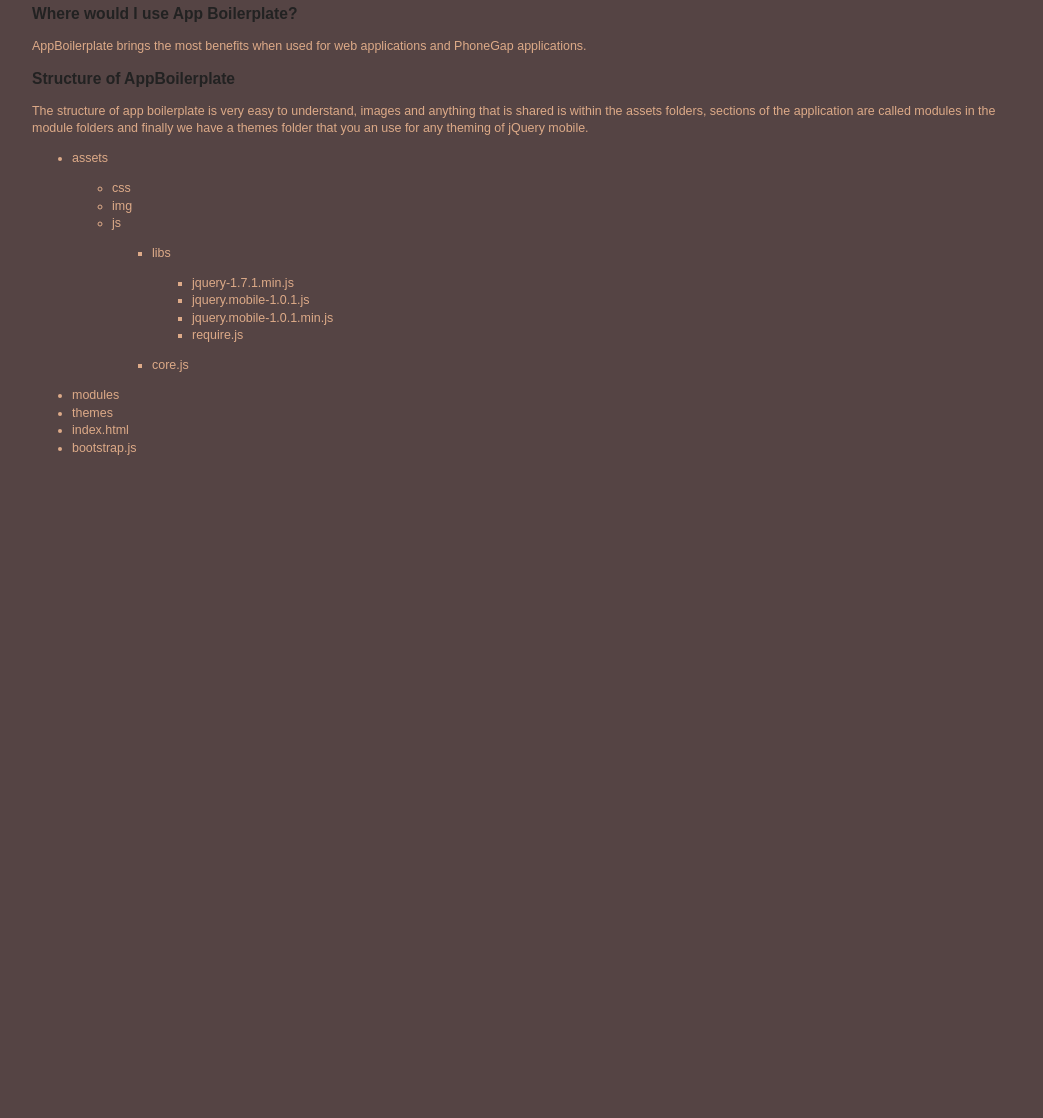
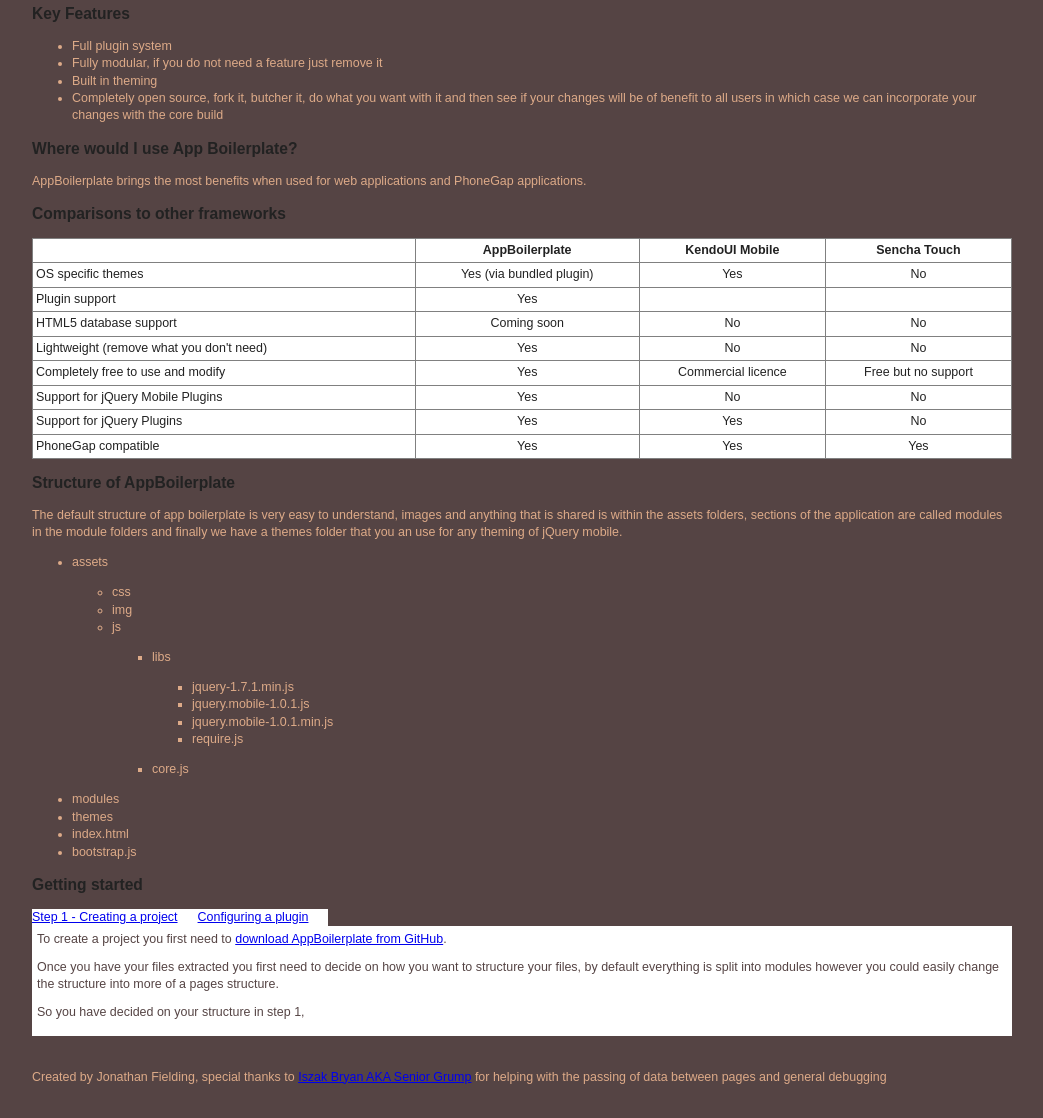
Before and after one commit to jonathan-fielding/AppBoilerplate, a plain HTML site: page index.html in a window 1280 px wide. Shown: the part 343-1461 px from the top of the page, without its empty margins (118-1161 px from the left). Before the commit the page ends 810 px from the top, so only its background shows below. Drawn offline with nearby package versions, Linux system fonts and the light colour scheme.

Commit message:
major overhaul

```diff
--- a/css/style.css
+++ b/css/style.css
@@ -84,9 +84,12 @@
 	margin: 0px auto;
 }
 
+p, li, td, th{
+	font-size: 1.2em;
+}
+
 p, li{
 	color: #ddaa88;
-	font-size: 1.2em;
 }
 
 li li{
@@ -104,6 +107,7 @@
 	margin: 10;
 	font-size: 5em;
 	margin: 0px;
+	white-space: pre;
 }
 
 header p.subtitle{
@@ -132,16 +136,58 @@
 	list-style: none;
 	margin: 0px;
 	padding: 0 20px;
+	float: left;
 }
 
 header menu li a{
 	color: #fff;
 }
 
+.tab_box menu{
+	padding: 0px;
+	margin: 0px;
+}
 
+.tab_box menu li{
+	float: left;
+	list-style: none;
+	padding-right: 20px;
+	background: #fff;
+}
 
+.tab_box div{
+	background: #fff;
+}
 
+.js .tab_box h3{
+	display: none;
+}
 
+.tab_box div p{
+	color: #554444;
+}
+
+.tab_box div p{
+	margin: 0px;
+	padding: 5px;
+}
+
+table{
+	background:#fff;
+}
+
+table td,table th{
+	text-align:center;
+	padding:3px;
+}
+
+table td.row_title{
+	text-align:left;
+}
+
+footer{
+	padding: 20px 0;
+}
 
 
 
--- a/index.html
+++ b/index.html
@@ -24,10 +24,11 @@
 				<a href="https://github.com/jonathan-fielding/AppBoilerplate"><img style="z-index: 99999; position: absolute; top: 0; right: 0; border: 0;" src="http://s3.amazonaws.com/github/ribbons/forkme_right_darkblue_121621.png" alt="Fork me on GitHub" /></a>
 
 				<h1>AppBoilerplate</h1>
-				<p class="subtitle">A jQuery mobile framework for building web and phonegap applications</p>
+				<p class="subtitle">A jQuery mobile framework for building web and phonegap applications, this website is work in progress</p>
 
 				<menu>
 					<li><a href="#">Why AppBoilerplate?</a></li>
+					<li><a href="#getting_started">Getting started</a></li>
 				</menu>
 
 				<div class="download">
@@ -43,11 +44,78 @@
 				<h2>Why use AppBoilerplate</h2>
 				<p>When working on a web application for mobile its easy to end up with huge mess of javascript all in one file, AppBoilerplate aims to stop this happening by encouraging you to separate your code out into separate modules without the worry of having to manually load in each module</p>
 
+				<h2>Key Features</h2>
+				<ul>
+					<li>Full plugin system</li>
+					<li>Fully modular, if you do not need a feature just remove it</li>
+					<li>Built in theming</li>
+					<li>Completely open source, fork it, butcher it, do what you want with it and then see if your changes will be of benefit to all users in which case we can incorporate your changes with the core build</li>
+				</ul>
+
 				<h2>Where would I use App Boilerplate?</h2>
 				<p>AppBoilerplate brings the most benefits when used for web applications and PhoneGap applications.</p>
 
+				<h2>Comparisons to other frameworks</h2>
+
+				<table width="100%" border="1" cellspacing="0" cellpadding="0">
+					<tr>
+						<th>&nbsp;</th>
+						<th>AppBoilerplate</th>
+						<th>KendoUI Mobile</th>
+						<th>Sencha Touch</th>
+					</tr>
+					<tr>
+						<td class="row_title">OS specific themes</td>
+						<td>Yes (via bundled plugin)</td>
+						<td>Yes</td>
+						<td>No</td>
+					</tr>
+					<tr>
+						<td class="row_title">Plugin support</td>
+						<td>Yes</td>
+						<td>&nbsp;</td>
+						<td>&nbsp;</td>
+					</tr>
+					<tr>
+						<td class="row_title">HTML5 database support</td>
+						<td>Coming soon</td>
+						<td>No</td>
+						<td>No</td>
+					</tr>
+					<tr>
+						<td class="row_title">Lightweight (remove what you don't need)</td>
+						<td>Yes</td>
+						<td>No</td>
+						<td>No</td>
+					</tr>
+					<tr>
+						<td class="row_title">Completely free to use and modify</td>
+						<td>Yes</td>
+						<td>Commercial licence</td>
+						<td>Free but no support</td>
+					</tr>
+					<tr>
+						<td class="row_title">Support for jQuery Mobile Plugins</td>
+						<td>Yes</td>
+						<td>No</td>
+						<td>No</td>
+					</tr>
+					<tr>
+						<td class="row_title">Support for jQuery Plugins</td>
+						<td>Yes</td>
+						<td>Yes	</td>
+						<td>No</td>
+					</tr>
+					<tr>
+						<td class="row_title">PhoneGap compatible</td>
+						<td>Yes</td>
+						<td>Yes	</td>
+						<td>Yes</td>
+					</tr>
+				</table>
+
 				<h2>Structure of AppBoilerplate</h2>
-				<p>The structure of app boilerplate is very easy to understand, images and anything that is shared is within the assets folders, sections of the application are called modules in the module folders and finally we have a themes folder that you an use for any theming of jQuery mobile.</p>
+				<p>The default structure of app boilerplate is very easy to understand, images and anything that is shared is within the assets folders, sections of the application are called modules in the module folders and finally we have a themes folder that you an use for any theming of jQuery mobile.</p>
 				<ul>
 					<li>assets
 						<ul>
@@ -74,11 +142,41 @@
 					<li>index.html</li>
 					<li>bootstrap.js</li>
 				</ul>
+
+				<h2 id="getting_started">Getting started</h2>
+
+				<div class="tab_box">
+					<menu class="clearfix">
+						<li><a href="#creating">Step 1 - Creating a project</a></li>
+						<li><a href="#"></a></li>
+						<li><a href="#">Configuring a plugin</a></li>
+					</menu>
+					<div id="creating">
+						<h3>Step 1 - Creating a project</h3>
+						<p>
+							To create a project you first need to  <a href="https://github.com/jonathan-fielding/AppBoilerplate/zipball/master">download AppBoilerplate from GitHub</a>.
+						</p>
+						<p>
+							Once you have your files extracted you first need to decide on how you want to structure your files, by default everything is split into modules however you could easily change the structure into more of a pages structure.
+						</p>
+					</div>
+					<div>
+						<h3>Creating a module/page</h3>
+						<p>So you have decided on your structure in step 1, </p>
+					</div>
+					<div>
+						<h3>Configuring a plugin</h3>
+						<p>
+						</p>
+					</div>
+				</div>
 			</div>
 
 		</div>
 		<footer>
-
+			<div class="wrapper">
+				<p>Created by Jonathan Fielding, special thanks to <a href="https://twitter.com/#!/Iszak">Iszak Bryan AKA Senior Grump</a> for helping with the passing of data between pages and general debugging</p>
+			</div>
 		</footer>
 
 	<script src="//ajax.googleapis.com/ajax/libs/jquery/1.7.1/jquery.min.js"></script>
```
